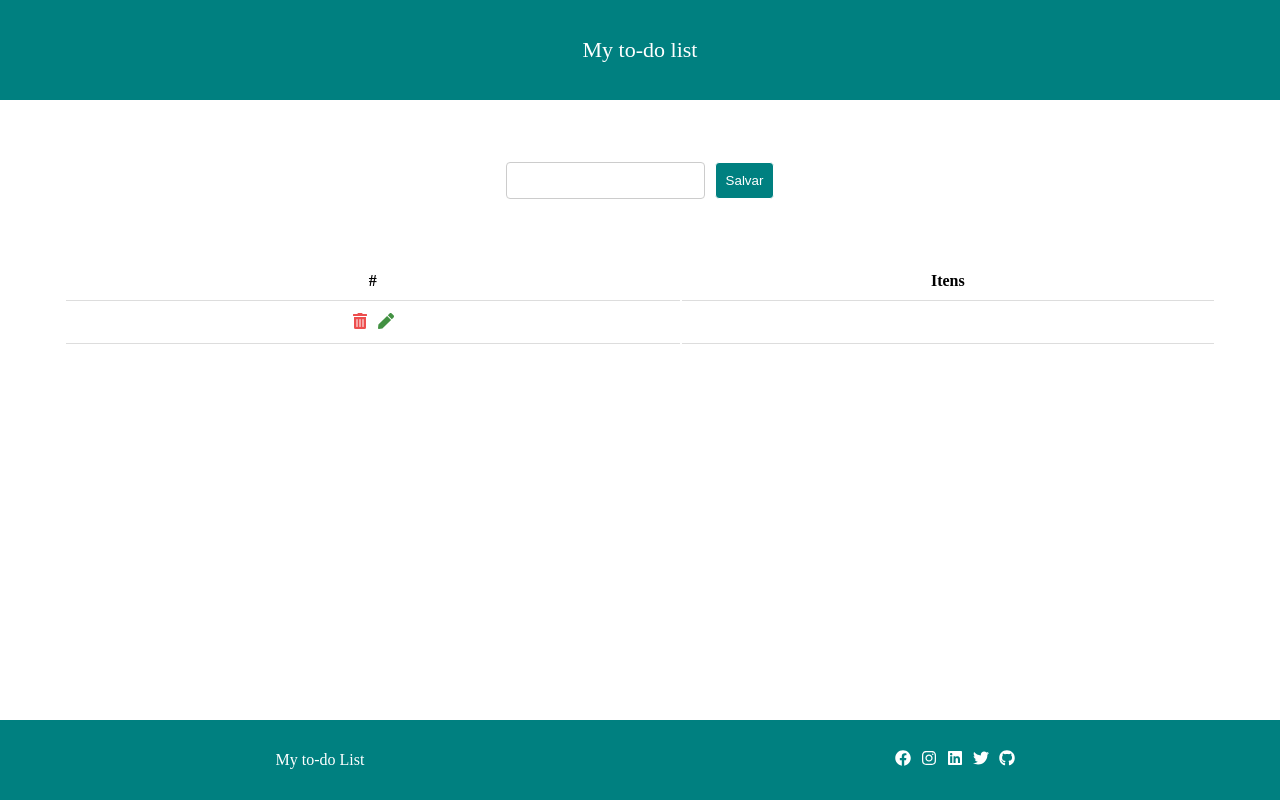
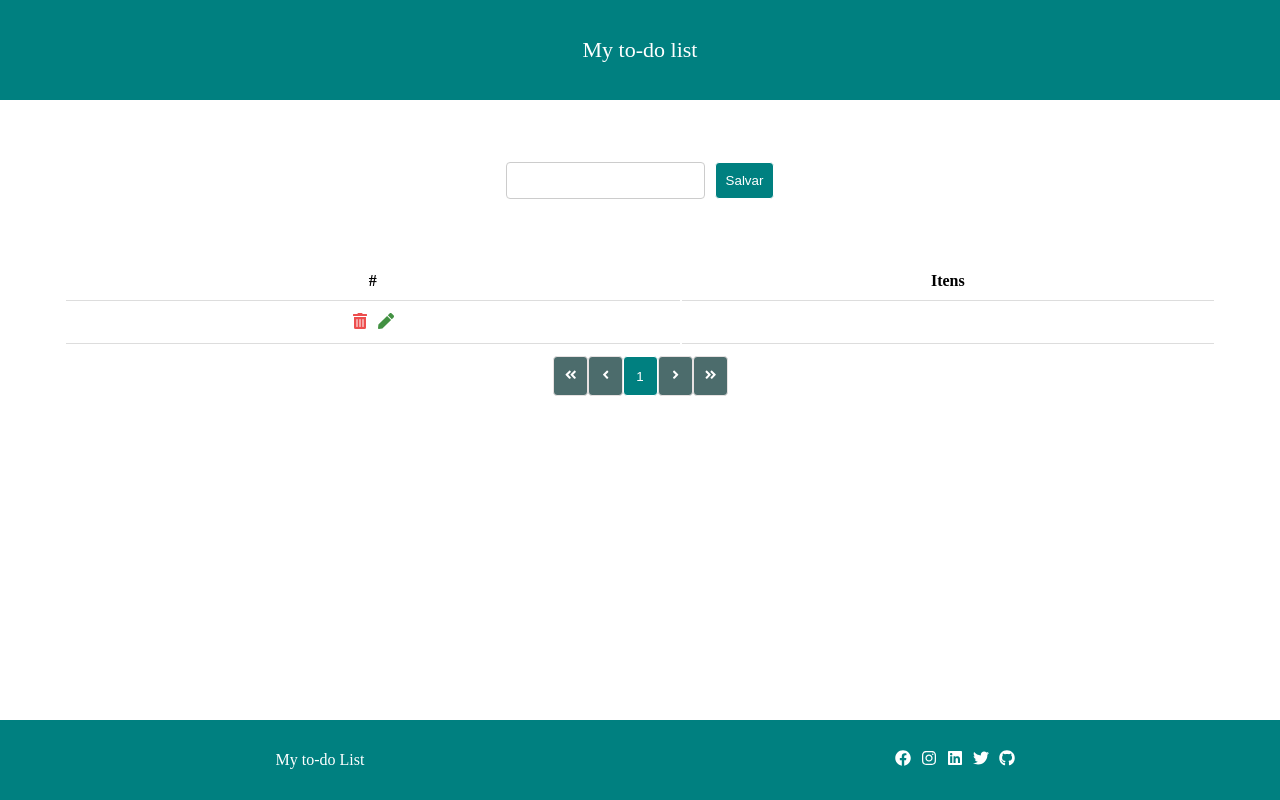
Before and after one commit to gabrielgl9/todo-list-react, a React (Create React App) app: page / in a window 1280 px wide. Both pictures are taken after a click on the button "Salvar". Built offline with nearby package versions, Linux system fonts and the light colour scheme.

Commit message:
finish to-do list with pagination

```diff
--- a/src/components/button/index.js
+++ b/src/components/button/index.js
@@ -1,11 +1,11 @@
 import React from "react";
 import { ButtonStyled } from "./styles";
 
-const Button = ({type, value, clickButton}) => {
+const Button = ({type, value = '', disabled = false, clickButton, styles = {}, children}) => {
 
     return (
-        <ButtonStyled>
-            <button type={type} onClick={clickButton}> {value} </button>
+        <ButtonStyled styles={styles}>
+            <button type={type} onClick={clickButton} disabled={disabled}> {children || value} </button>
         </ButtonStyled>
     )
 }
--- a/src/components/button/styles.js
+++ b/src/components/button/styles.js
@@ -6,6 +6,8 @@ export const ButtonStyled = styled.div`
     justify-content: center;
 
     button {
+        height: ${props => props.styles.height || "auto"};
+        width: ${props => props.styles.width || "auto"};
         background: #008080;
         color: #fff;
         border: 1px solid;
@@ -13,4 +15,9 @@ export const ButtonStyled = styled.div`
         padding: 10px;
         cursor: pointer;
     }
+
+    button:disabled {
+        background: #4c6c6c;
+        border-color: #e7e2e2;
+    }
 `;
--- /dev/null
+++ b/src/components/pagination/index.js
@@ -0,0 +1,61 @@
+import React from "react";
+import { Button } from "../../components";
+import { PaginationStyled } from "./styles";
+import { FaAngleDoubleLeft, FaAngleLeft, FaAngleRight, FaAngleDoubleRight } from "react-icons/fa";
+
+const Pagination = ({pagesNumber, currentPage, setNewPage}) => {
+
+    const getButtons = () => {
+        const buttons = [];
+        if (pagesNumber) {
+            for (let i = 1; i <= pagesNumber; i++) {
+                buttons.push(
+                    <div key={i}>
+                        <Button
+                            type="button"
+                            value={i}
+                            clickButton={() => setNewPage(i)}
+                            styles={{height: '40px', width: '35px'}}>
+                        </Button>
+                    </div>
+                );
+            }
+        }
+        return buttons;
+    }
+
+    return (
+        <PaginationStyled>
+            <Button type="button"
+                clickButton={() => setNewPage(1)}
+                disabled={currentPage === 1}
+                styles={{height: '40px', width: '35px'}}>
+                <FaAngleDoubleLeft></FaAngleDoubleLeft>
+            </Button>
+            <Button
+                type="button"
+                clickButton={() => setNewPage(currentPage - 1)}
+                disabled={currentPage === 1}
+                styles={{height: '40px', width: '35px'}}>
+                <FaAngleLeft></FaAngleLeft>
+            </Button>
+            {getButtons()}
+            <Button
+                type="button"
+                clickButton={() => setNewPage(currentPage + 1)}
+                disabled={currentPage === pagesNumber}
+                styles={{height: '40px', width: '35px'}}>
+                <FaAngleRight></FaAngleRight>
+            </Button>
+            <Button
+                type="button"
+                clickButton={() => setNewPage(pagesNumber)}
+                disabled={currentPage === pagesNumber}
+                styles={{height: '40px', width: '35px'}}>
+                <FaAngleDoubleRight></FaAngleDoubleRight>
+            </Button>
+        </PaginationStyled>
+    )
+}
+
+export default Pagination;
--- /dev/null
+++ b/src/components/pagination/styles.js
@@ -0,0 +1,8 @@
+import styled from "styled-components";
+
+export const PaginationStyled = styled.div`
+    display: flex;
+    align-items: center;
+    justify-content: center;
+    padding-top: 10px;
+`;
--- a/src/components/table/index.js
+++ b/src/components/table/index.js
@@ -1,11 +1,34 @@
-import React from "react";
+import React, { useEffect, useState } from "react";
 import { FaTrashAlt, FaPen } from "react-icons/fa";
+import Pagination from "../pagination";
 import { TableStyled } from "./styles";
 
-const Table = ({headers, items, removeItem, editItem}) => {
+const Table = ({headers, items, removeItem, editItem, itemsPerPage = 3}) => {
+
+    const [currentPage, setCurrentPage] = useState(1);
+    const [itemsPagination, setItemsPagination] = useState([])
+    const [pagesNumber, setPagesNumber] = useState(1);
+
+    useEffect(() => {
+        // get array with only items for current page
+        setItemsPagination(items.slice((currentPage - 1) * itemsPerPage, itemsPerPage * currentPage));
+
+        // get pages number
+        setPagesNumber(items.length ? Math.ceil(items.length / itemsPerPage) : 1);
+
+      }, [items, currentPage, itemsPerPage]);
+
+    const deleteItem = (item) => {
+        removeItem(item);
+        if (itemsPagination.length < 2 && currentPage > 1) {
+            setCurrentPage(currentPage - 1);
+        }
+    }
 
     return (
         <TableStyled>
+            {itemsPagination.length > 0 && (
+                <>
                     <table>
                         <thead>
                             <tr>
@@ -17,11 +40,11 @@ const Table = ({headers, items, removeItem, editItem}) => {
                             </tr>
                         </thead>
                         <tbody>
-                    {items && items.map((item, index) => (
-                        <tr key={index}>
+                            {itemsPagination && itemsPagination.map((item) => (
+                                <tr key={item}>
                                     <td className="actions">
-                                <FaTrashAlt onClick={() => removeItem(index)}></FaTrashAlt>
-                                <FaPen onClick={() => editItem(index)}></FaPen>
+                                        <FaTrashAlt onClick={() => deleteItem(item)}></FaTrashAlt>
+                                        <FaPen onClick={() => editItem(item)}></FaPen>
                                     </td>
 
                                     <td>
@@ -31,6 +54,9 @@ const Table = ({headers, items, removeItem, editItem}) => {
                             ))}
                         </tbody>
                     </table>
+                    <Pagination pagesNumber={pagesNumber} currentPage={currentPage} setNewPage={setCurrentPage}></Pagination>
+                </>
+            )}
         </TableStyled>
     )
 }
--- a/src/components/table/styles.js
+++ b/src/components/table/styles.js
@@ -4,8 +4,8 @@ export const TableStyled = styled.div`
     display: flex;
     align-items: center;
     justify-content: center;
+    flex-direction: column;
     width: 100%;
-
     .actions {
         cursor: pointer;
     }
--- a/src/pages/home/add-todo/index.js
+++ b/src/pages/home/add-todo/index.js
@@ -4,7 +4,6 @@ import TodoContext from "../../../providers/todo-context";
 import { AddTodoStyled } from "./styles";
 
 const AddTodo = () => {
-
     const [newItem, setNewItem] = useState('');
     const { items, setItems, editIndex, setEditIndex } = useContext(TodoContext)
 
@@ -26,7 +25,7 @@ const AddTodo = () => {
             itemsAux[editIndex] = newItem;
             setEditIndex(null)
         } else {
-            itemsAux.push(newItem);
+            itemsAux.unshift(newItem);
         }
         setItems(itemsAux);
         setNewItem('');
--- a/src/pages/home/list-todo/index.js
+++ b/src/pages/home/list-todo/index.js
@@ -6,13 +6,15 @@ import { ListTodoStyled } from "./styles";
 const ListTodo = () => {
     const { items, setItems, setEditIndex } = useContext(TodoContext)
 
-    const remove = (index) => {
+    const remove = (item) => {
         const itemsAux = [...items];
+        const index = items.indexOf(item);
         itemsAux.splice(index, 1);
         setItems(itemsAux);
     }
 
-    const edit = (index) => {
+    const edit = (item) => {
+        const index = items.indexOf(item);
         setEditIndex(index);
     }
 
```
Lines whose indentation alone changed are shown as unchanged.
